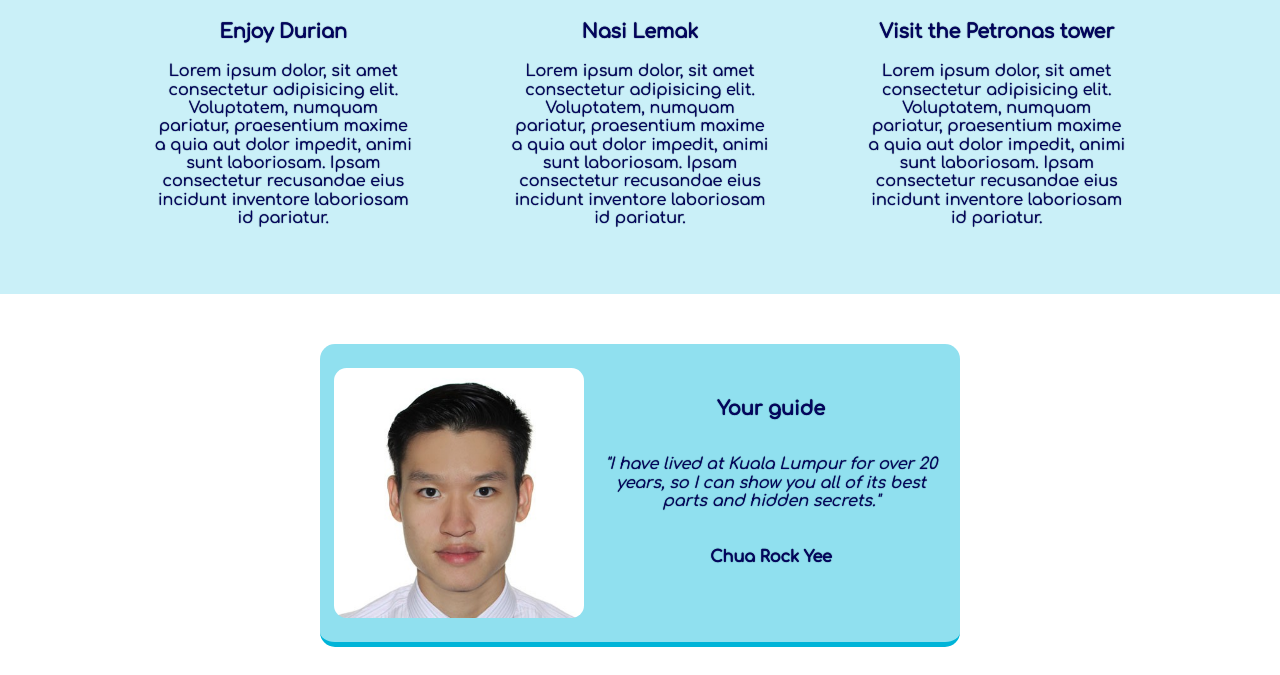
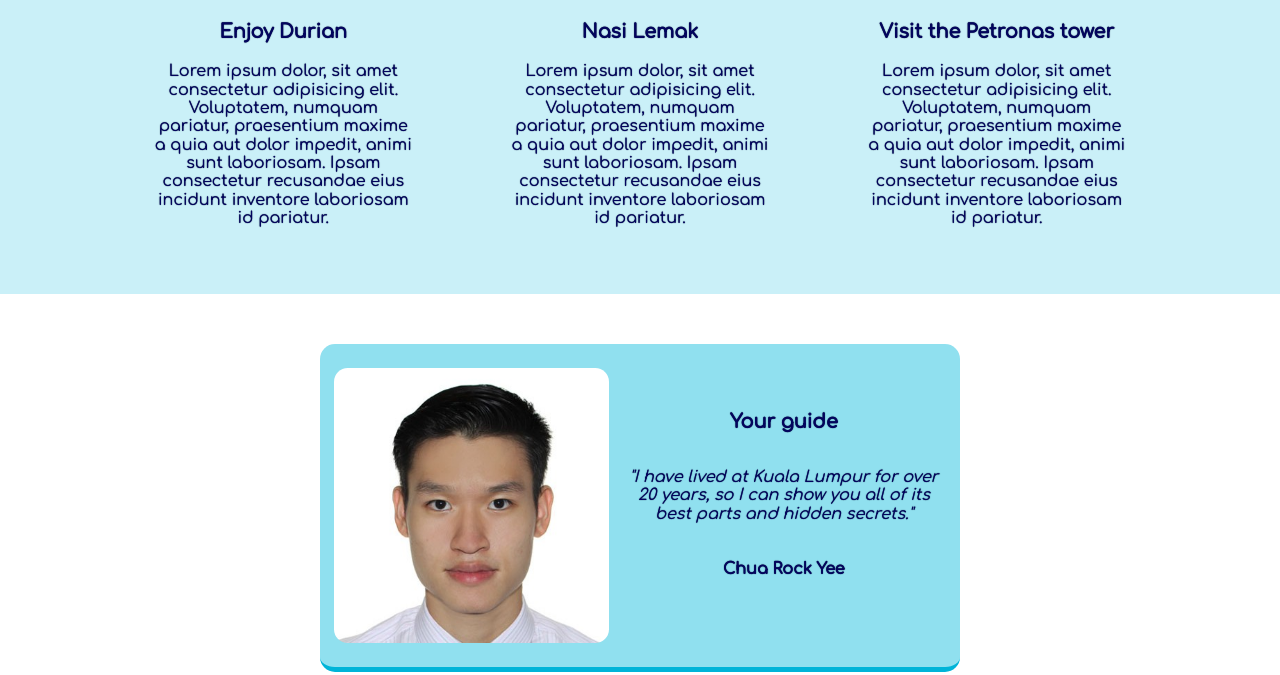
Before and after one commit to rocky33c/hometown-homepage, a website built with Vite: page index.html in a window 1280 px wide. Shown: the part 739-1414 px from the top of the page. Built offline with nearby package versions, Linux system fonts and the light colour scheme.

Commit message:
Update styles.css

```diff
--- a/styles.css
+++ b/styles.css
@@ -99,8 +99,8 @@
 }
 
 #avatar-img {
-    width: 250px;
-    height: 250px;
+    width: 45%;
+    height: 45%;
     border-radius: 5%;
 }
 
```
